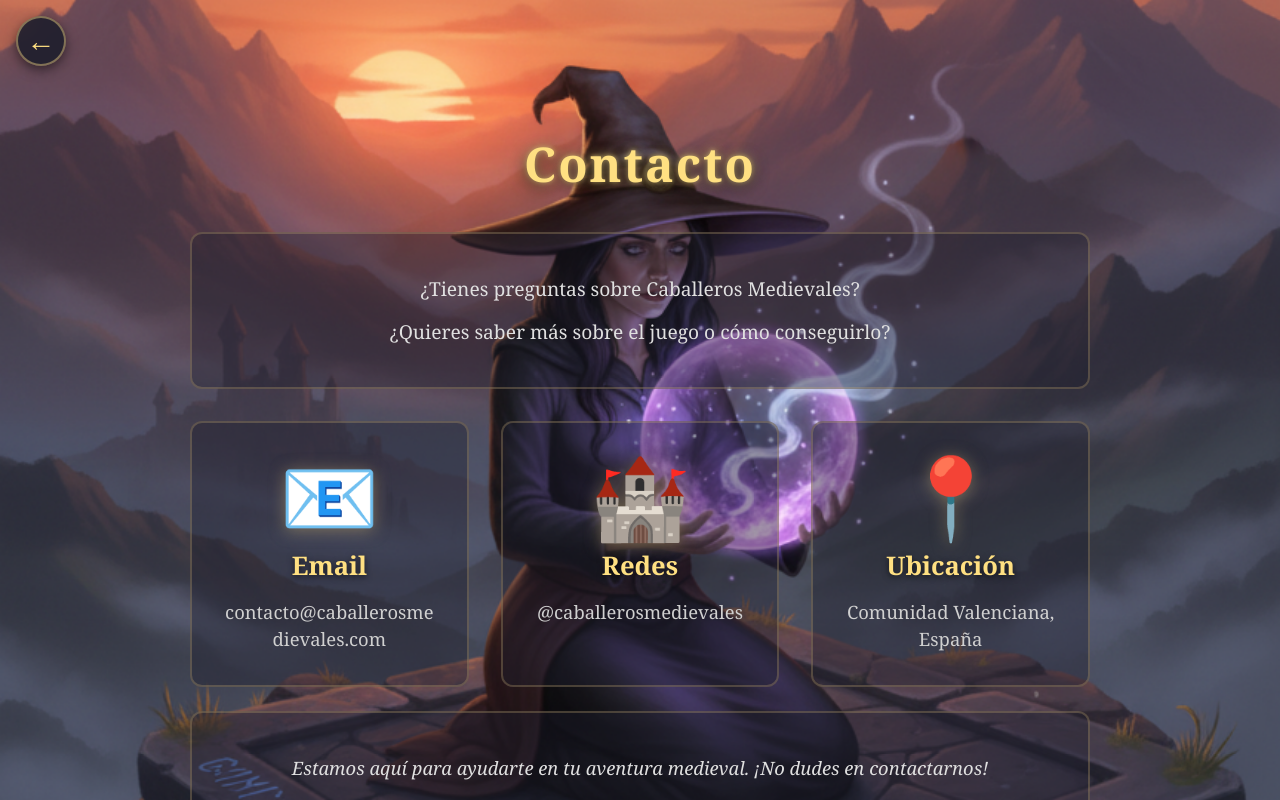
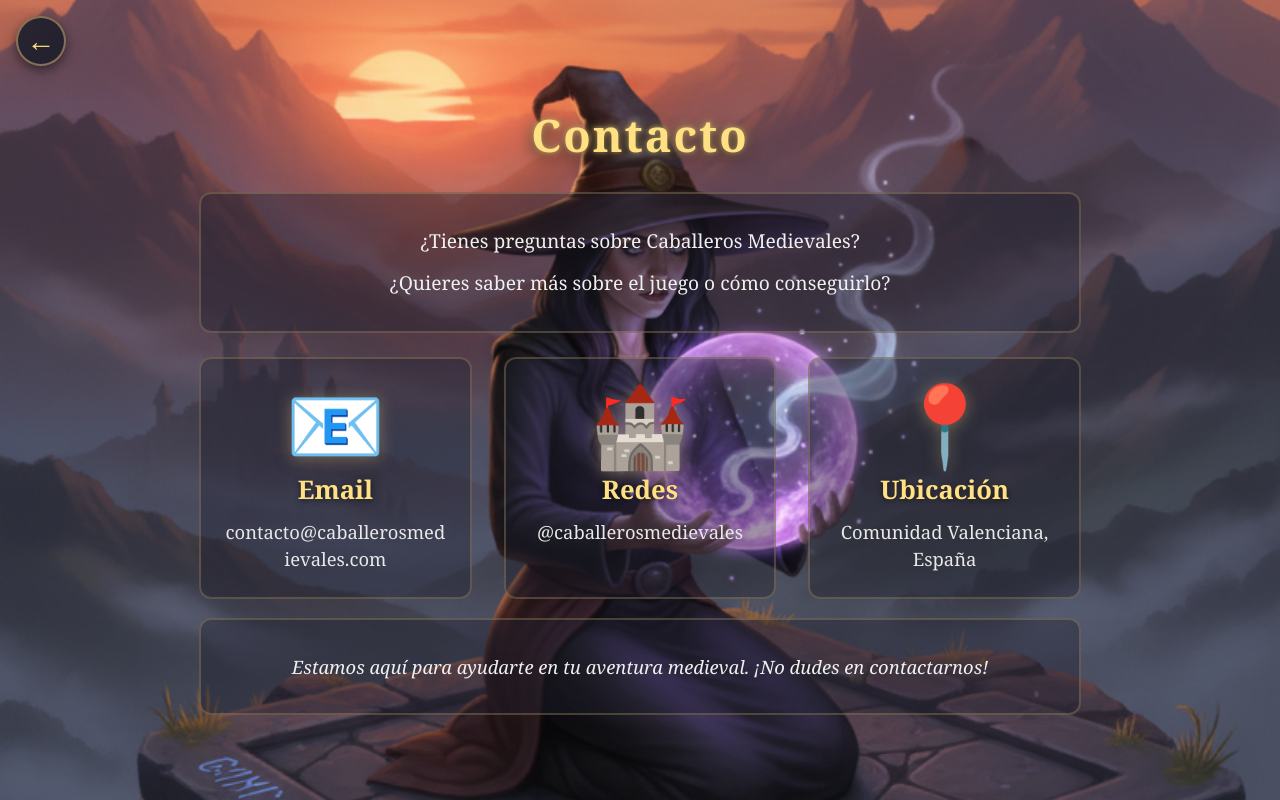
Before and after one commit to paframar/caballeros-medievales, a React (Vite) app: page /contact in a window 1280 px wide. Built offline with nearby package versions, Linux system fonts and the light colour scheme; a web font is replaced by a local one.

Commit message:
scroll adjustments

```diff
--- a/src/pages/AboutPage/AboutPage.css
+++ b/src/pages/AboutPage/AboutPage.css
@@ -110,7 +110,7 @@
 .about-section-text {
   font-size: clamp(0.95rem, 3.5vw, 1.1rem);
   line-height: 1.6;
-  color: #e0e0e0;
+  color: #f0f0f0;
   text-align: justify;
 }
 
--- a/src/pages/ContactPage/ContactPage.css
+++ b/src/pages/ContactPage/ContactPage.css
@@ -1,13 +1,15 @@
 /* Mobile First - Base styles for mobile devices */
 .contact-page {
-  min-height: 100vh;
+  height: 100vh;
   width: 100%;
   padding: 1rem;
   position: relative;
   background: url("../../assets/backgrounds/background-13.png") center center /
     cover no-repeat;
   background-attachment: fixed;
-  overflow-y: auto;
+  overflow: hidden;
+  display: flex;
+  flex-direction: column;
 }
 
 .back-button-icon {
@@ -40,12 +42,17 @@
 .contact-container {
   max-width: 100%;
   margin: 0 auto;
-  padding: 4rem 0 2rem;
+  padding: 3.5rem 0 1rem;
+  flex: 1;
+  display: flex;
+  flex-direction: column;
+  justify-content: center;
+  overflow: hidden;
 }
 
 .contact-title {
-  font-size: clamp(2rem, 8vw, 3rem);
-  margin-bottom: 2rem;
+  font-size: clamp(1.8rem, 7vw, 2.8rem);
+  margin-bottom: 1.5rem;
   letter-spacing: 2px;
   text-shadow: 0 4px 16px rgba(0, 0, 0, 0.8), 0 0 12px #bfa76f,
     0 0 4px rgba(255, 224, 130, 0.8);
@@ -57,8 +64,8 @@
 .contact-section {
   background: rgba(30, 30, 45, 0.4);
   border-radius: 12px;
-  padding: 1.5rem;
-  margin-bottom: 1.5rem;
+  padding: 1.2rem;
+  margin-bottom: 1.2rem;
   border: 2px solid rgba(191, 167, 111, 0.3);
 }
 
@@ -71,7 +78,7 @@
 .contact-description p {
   font-size: clamp(1rem, 4vw, 1.2rem);
   line-height: 1.6;
-  color: #e0e0e0;
+  color: #f0f0f0;
   margin: 0;
   text-align: center;
 }
@@ -82,7 +89,7 @@
   justify-content: center;
   gap: 1rem;
   flex-wrap: wrap;
-  margin-bottom: 1.5rem;
+  margin-bottom: 1.2rem;
 }
 
 .contact-item-box {
@@ -91,7 +98,7 @@
   max-width: 250px;
   background: rgba(30, 30, 45, 0.4);
   border-radius: 12px;
-  padding: 1.5rem;
+  padding: 1.2rem;
   border: 2px solid rgba(191, 167, 111, 0.3);
   transition: all 0.3s ease;
 }
@@ -105,13 +112,13 @@
 .contact-item {
   display: flex;
   flex-direction: column;
-  gap: 0.75rem;
+  gap: 0.5rem;
   text-align: center;
   align-items: center;
 }
 
 .contact-icon {
-  font-size: clamp(3rem, 10vw, 4rem);
+  font-size: clamp(2.5rem, 8vw, 3.5rem);
   line-height: 1;
   filter: drop-shadow(0 2px 8px rgba(191, 167, 111, 0.5));
 }
@@ -127,7 +134,7 @@
 .contact-item p {
   font-size: clamp(0.95rem, 3.5vw, 1.1rem);
   line-height: 1.5;
-  color: #d0d0d0;
+  color: #e8e8e8;
   margin: 0;
   word-break: break-word;
 }
@@ -135,7 +142,7 @@
 .contact-footer-text {
   font-size: clamp(0.95rem, 3.5vw, 1.1rem);
   line-height: 1.6;
-  color: #e0e0e0;
+  color: #f0f0f0;
   text-align: center;
   margin: 0;
   font-style: italic;
@@ -155,12 +162,12 @@
 
   .contact-container {
     max-width: 800px;
-    padding: 5rem 0 3rem;
+    padding: 4rem 0 1.5rem;
   }
 
   .contact-section {
-    padding: 2rem;
-    margin-bottom: 2rem;
+    padding: 1.5rem;
+    margin-bottom: 1.5rem;
   }
 
   .contact-description p {
@@ -173,7 +180,7 @@
 
   .contact-item-box {
     min-width: 180px;
-    padding: 2rem;
+    padding: 1.5rem;
   }
 
   .contact-icon {
@@ -201,10 +208,11 @@
 
   .contact-container {
     max-width: 900px;
+    padding: 4rem 0 1.5rem;
   }
 
   .contact-section {
-    padding: 2.5rem;
+    padding: 2rem;
   }
 
   .contact-info {
--- a/src/pages/HomePage/HomePage.css
+++ b/src/pages/HomePage/HomePage.css
@@ -3,8 +3,8 @@
   display: flex;
   flex-direction: column;
   align-items: center;
-  justify-content: center;
-  min-height: 100vh;
+  justify-content: space-between;
+  height: 100vh;
   width: 100%;
   padding: 2rem 1rem;
   position: relative;
@@ -12,6 +12,15 @@
   background: url("../../assets/backgrounds/background-6.png") center center /
     cover no-repeat;
   background-attachment: fixed;
+}
+
+.home-content {
+  display: flex;
+  flex-direction: column;
+  align-items: center;
+  justify-content: center;
+  flex: 1;
+  width: 100%;
 }
 
 .home-title {
@@ -109,10 +118,6 @@
 }
 
 .home-footer {
-  position: absolute;
-  bottom: 1rem;
-  left: 50%;
-  transform: translateX(-50%);
   font-size: clamp(0.7rem, 2.5vw, 0.85rem);
   color: rgba(191, 167, 111, 0.6);
   text-align: center;
@@ -120,14 +125,15 @@
   z-index: 1;
   opacity: 0.8;
   text-shadow: 0 1px 3px rgba(0, 0, 0, 0.8);
-  padding: 0 1rem;
+  padding: 0 1rem 1rem;
   line-height: 1.3;
+  width: 100%;
 }
 
 /* Tablet - 768px and up */
 @media (min-width: 768px) {
   .home-page {
-    padding: 3rem 2rem;
+    padding: 2rem;
   }
 
   .home-title {
@@ -174,14 +180,14 @@
 
   .home-footer {
     font-size: 0.85rem;
-    bottom: 1.5rem;
+    padding-bottom: 1.5rem;
   }
 }
 
 /* Desktop - 1024px and up */
 @media (min-width: 1024px) {
   .home-page {
-    padding: 4rem 3rem;
+    padding: 2rem 3rem;
   }
 
   .home-title {
@@ -210,7 +216,7 @@
 
   .home-footer {
     font-size: 0.9rem;
-    bottom: 2rem;
+    padding-bottom: 2rem;
   }
 }
 
--- a/src/pages/HomePage/HomePage.tsx
+++ b/src/pages/HomePage/HomePage.tsx
@@ -38,6 +38,7 @@ export const HomePage = () => {
 
   return (
     <div className="home-page">
+      <div className="home-content">
         <motion.h1
           className="home-title"
           initial={{ opacity: 0, y: -30 }}
@@ -65,6 +66,7 @@ export const HomePage = () => {
             </motion.div>
           ))}
         </div>
+      </div>
 
       <motion.footer
         className="home-footer"
--- a/src/pages/RulesPage/RulesPage.css
+++ b/src/pages/RulesPage/RulesPage.css
@@ -75,8 +75,12 @@
 .rules-section li {
   font-size: clamp(0.95rem, 3.5vw, 1.1rem);
   line-height: 1.6;
-  color: #e0e0e0;
+  color: #f0f0f0;
   margin-bottom: 0.5rem;
+}
+
+.rules-objective p {
+  font-size: clamp(1.1rem, 4vw, 1.3rem);
 }
 
 .rules-section ul {
@@ -109,17 +113,21 @@
   grid-template-columns: auto 1fr;
   grid-template-rows: auto auto auto;
   gap: 0.75rem 1rem;
-  padding: 1rem;
+  padding: 1rem 0;
   min-height: 200px;
-  background: rgba(40, 40, 55, 0.4);
-  border-radius: 12px;
-  border: 2px solid rgba(191, 167, 111, 0.3);
+  background: transparent;
+  border-radius: 0;
+  border: none;
+  border-bottom: 1px solid rgba(191, 167, 111, 0.2);
   transition: all 0.3s ease;
 }
 
+.card-list-item:last-child {
+  border-bottom: none;
+}
+
 .card-list-item:hover {
-  background: rgba(50, 50, 65, 0.5);
-  border-color: rgba(191, 167, 111, 0.5);
+  background: transparent;
 }
 
 .card-list-image-wrapper {
@@ -176,9 +184,10 @@
 .card-list-description {
   font-size: clamp(0.9rem, 3.5vw, 1rem);
   line-height: 1.6;
-  color: #e8e8e8;
+  color: #f0f0f0;
   margin: 0;
   font-family: "Della Respira", Georgia, serif;
+  text-align: justify;
 }
 
 .dice-effects {
@@ -191,7 +200,7 @@
   font-size: clamp(0.85rem, 3.2vw, 0.95rem);
   padding-left: 0;
   margin-bottom: 0.5rem;
-  color: #c0c0c0;
+  color: #e8e8e8;
 }
 
 .dice-effects li::before {
@@ -231,7 +240,7 @@
 
   .card-list-item {
     gap: 1.5rem;
-    padding: 1.5rem;
+    padding: 1.5rem 0;
     min-height: 220px;
   }
 
@@ -269,6 +278,10 @@
   .dice-effects li {
     font-size: 1rem;
   }
+
+  .rules-objective p {
+    font-size: 1.3rem;
+  }
 }
 
 /* Desktop - 1024px and up */
@@ -287,7 +300,7 @@
 
   .card-list-item {
     gap: 2rem;
-    padding: 2rem;
+    padding: 2rem 0;
     min-height: 240px;
   }
 
@@ -314,6 +327,10 @@
   .card-list-description {
     font-size: 1.05rem;
   }
+
+  .rules-objective p {
+    font-size: 1.4rem;
+  }
 }
 
 /* Large Desktop - 1440px and up */
--- a/src/pages/RulesPage/RulesPage.tsx
+++ b/src/pages/RulesPage/RulesPage.tsx
@@ -79,7 +79,7 @@ export const RulesPage = () => {
         </motion.h1>
 
         <motion.div
-          className="rules-section"
+          className="rules-section rules-objective"
           initial={{ opacity: 0, y: 20 }}
           animate={{ opacity: 1, y: 0 }}
           transition={{ delay: 0.1, duration: 0.6 }}
```
Lines whose indentation alone changed are shown as unchanged.
